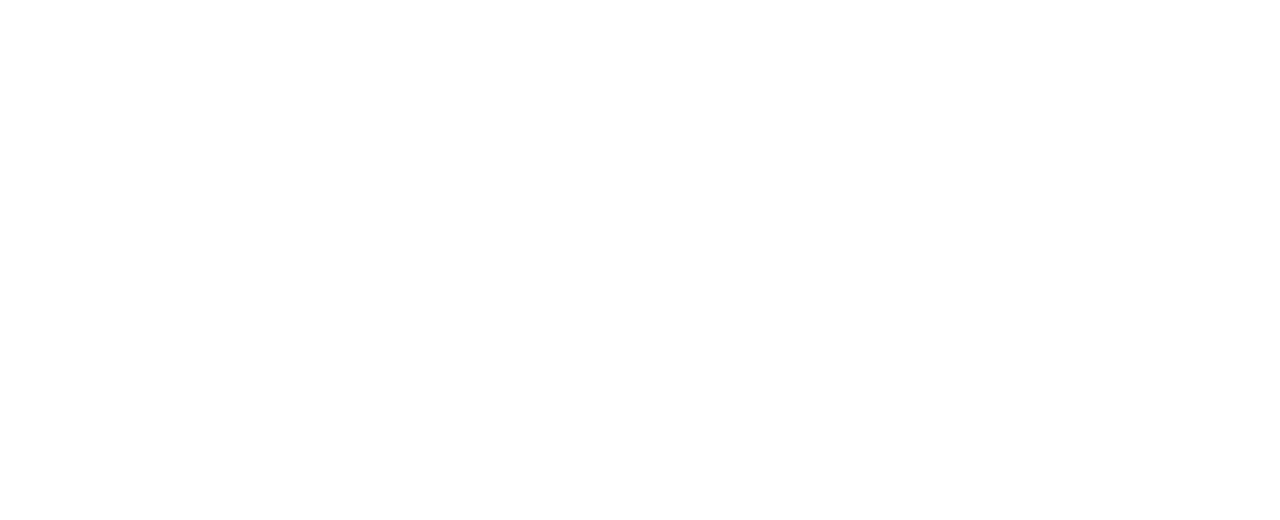
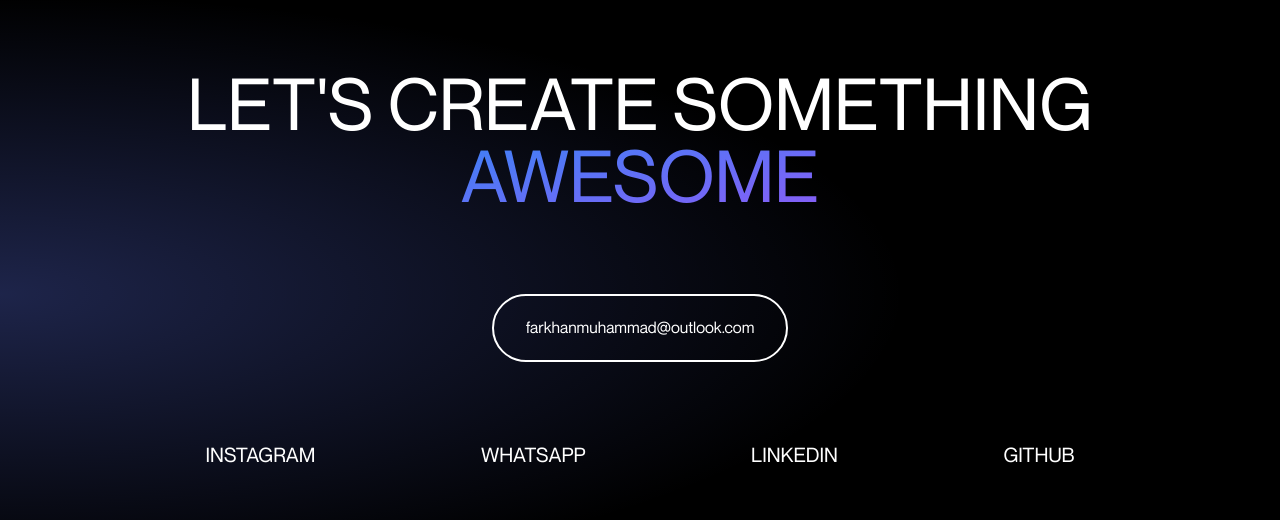
Before and after one commit to farkhanmhd/portfolio, a Next.js app: page / in a window 1280 px wide. Shown: the part 2166-2686 px from the top of the page. Before the commit the page ends 2036 px from the top, so only its background shows below. Built offline with nearby package versions, Linux system fonts and the light colour scheme.

Commit message:
added mesh background

```diff
--- a/src/app/components/ui/Card/Card.tsx
+++ b/src/app/components/ui/Card/Card.tsx
@@ -28,8 +28,8 @@
           alt={project.title}
         />
       </Link>
-      <div className="pointer-events-none absolute inset-0 h-full w-full bg-black opacity-0 group-hover/product:opacity-50"></div>
-      <h2 className="absolute bottom-4 left-4 text-white opacity-0 group-hover/product:opacity-100">
+      <div className="pointer-events-none absolute inset-0 h-full w-full bg-black opacity-0 duration-200 group-hover/product:opacity-50"></div>
+      <h2 className="absolute bottom-4 left-4 text-3xl text-white opacity-0 group-hover/product:opacity-100">
         {project.title}
       </h2>
     </li>
--- /dev/null
+++ b/src/app/components/ui/Contact/Contact.tsx
@@ -0,0 +1,74 @@
+"use client";
+
+import React, { useEffect, useRef } from "react";
+import { isElementInViewport } from "@/app/utils/utils";
+import Link from "next/link";
+
+export default function Contact() {
+  const contactRef = useRef<any>(null);
+  useEffect(() => {
+    const contact = contactRef.current;
+    function revealOnScroll() {
+      if (isElementInViewport(contact)) {
+        contact.classList.replace("opacity-0", "opacity-100");
+      }
+    }
+
+    window.addEventListener("scroll", revealOnScroll);
+    return () => window.removeEventListener("scroll", revealOnScroll);
+  }, []);
+
+  const listItems = [
+    {
+      href: "https://instagram.com/farkhanmhd",
+      content: "Instagram",
+    },
+    {
+      href: "https://wa.me/+6282249246192",
+      content: "Whatsapp",
+    },
+    {
+      href: "https://www.linkedin.com/in/farkhanmhd/",
+      content: "LinkedIn",
+    },
+    {
+      href: "https://github.com/farkhanmhd",
+      content: "Github",
+    },
+  ];
+
+  return (
+    <div
+      id="contact"
+      className="contact-bg relative flex h-screen w-screen flex-col items-center justify-center gap-y-20  px-10 py-24 text-white opacity-0 duration-[2500ms] lg:py-52"
+      ref={contactRef}
+    >
+      <h2 className=" text-center text-3xl font-extralight uppercase md:text-5xl lg:text-7xl">
+        {`Let's create something `}
+        <span className="bg-gradient-to-br from-blue-500 to-violet-500 bg-clip-text text-transparent">
+          Awesome
+        </span>
+      </h2>
+      <Link
+        href="mailto:farkhanmuhammad@outlook.com"
+        className="rounded-full border-2 border-white px-8 py-5 text-white duration-[250ms] hover:border-transparent hover:bg-white hover:text-black"
+      >
+        farkhanmuhammad@outlook.com
+      </Link>
+      <ul className="flex w-full justify-evenly text-sm lg:text-base xl:text-xl">
+        {listItems.map((item) => (
+          <li key={item.content}>
+            <Link
+              href={item.href}
+              target="_blank"
+              rel="noreferrer"
+              className="uppercase duration-[250ms] hover:text-blue-500"
+            >
+              {item.content}
+            </Link>
+          </li>
+        ))}
+      </ul>
+    </div>
+  );
+}
--- /dev/null
+++ b/src/app/components/ui/Footer/Footer.tsx
@@ -0,0 +1,10 @@
+export default function Footer() {
+  return (
+    <footer className="flex w-full justify-center gap-x-5 border-t px-5 py-10 text-xs text-white md:text-base lg:px-20">
+      <p>
+        &copy;
+        {`${new Date().getFullYear()} Farkhan Muhammad. All rights reserved.`}
+      </p>
+    </footer>
+  );
+}
--- a/src/app/components/ui/Header/Header.tsx
+++ b/src/app/components/ui/Header/Header.tsx
@@ -2,6 +2,7 @@
 
 import React, { useEffect, useRef } from "react";
 import Link from "next/link";
+import { isElementAtTop } from "@/app/utils/utils";
 
 export default function Header() {
   const headerRef = useRef<any>(null);
@@ -14,6 +15,12 @@
     }, 0);
 
     window.addEventListener("scroll", function () {
+      if (isElementAtTop(header)) {
+        header.classList.replace("bg-black/70", "bg-black/0");
+      } else {
+        header.classList.replace("bg-black/0", "bg-black/70");
+      }
+
       const currentScrollTop = window.scrollY;
       if (currentScrollTop > lastScrollTop) {
         header.classList.replace("top-0", "-top-32");
@@ -45,20 +52,20 @@
   ];
   return (
     <header
-      className="fixed -top-32 z-[999] w-screen bg-black/70 backdrop-blur-md duration-500"
+      className="fixed -top-32 z-[999] w-screen bg-black/0 backdrop-blur-md duration-500"
       ref={headerRef}
     >
       <div
         id="header-item-container"
         className="mx-auto flex w-[80%] items-center justify-between py-8"
       >
-        <div id="logo">
-          <h3 className="text-xl ">
+        <div id="logo" className="hidden rounded-lg bg-white p-2 md:block">
+          <h3 className="text-xl font-extrabold text-black">
             <Link href="/">FM</Link>
           </h3>
         </div>
-        <nav>
-          <ul className="flex gap-x-10 text-xl">
+        <nav className="w-full md:w-auto">
+          <ul className="flex justify-between gap-x-10 text-xl">
             {navItems.map((navItem: { href: string; textContent: string }) => (
               <li key={navItem.textContent}>
                 <Link href={navItem.href}>
--- a/src/app/components/ui/Hero/Hero.tsx
+++ b/src/app/components/ui/Hero/Hero.tsx
@@ -4,7 +4,7 @@
 
 export default function Hero() {
   return (
-    <div className="flex h-screen w-screen flex-col items-center justify-center overflow-hidden bg-black px-10 uppercase">
+    <div className="hero-bg flex h-screen w-screen flex-col items-center justify-center overflow-hidden px-10 uppercase">
       <h1 className="relative z-20 mb-4 text-center text-3xl font-bold text-white md:text-5xl lg:text-8xl">
         {`Hi, I'm Farkhan,`}
       </h1>
--- a/src/app/components/ui/Projects/Projects.tsx
+++ b/src/app/components/ui/Projects/Projects.tsx
@@ -1,7 +1,7 @@
 "use client";
 import React, { useEffect, useRef } from "react";
 import ProjectCard from "../Card/Card";
-import isElementInViewport from "@/app/utils/isElementInViewPort";
+import { isElementInViewport } from "@/app/utils/utils";
 
 export default function Projects() {
   const projectRef = useRef<any>(null);
@@ -41,16 +41,18 @@
 
   return (
     <div
-      className="min-h-screen w-screen pb-10 opacity-0 duration-[1500ms]"
+      className="projects-bg relative min-h-screen w-screen pb-10 opacity-0 duration-[1500ms]"
       id="projects"
       ref={projectRef}
     >
+      <div id="project-content" className="z-[990]">
         <ProjectHeader />
         <ul className="mx-auto flex w-[80%] flex-wrap justify-center gap-10">
           {projects.map((project) => (
             <ProjectCard key={project.title} project={project} />
           ))}
         </ul>
+      </div>
     </div>
   );
 }
--- a/src/app/layout.tsx
+++ b/src/app/layout.tsx
@@ -3,6 +3,8 @@
 import "./styles.css";
 import "../../public/font/stylesheet.css";
 import Header from "./components/ui/Header/Header";
+import Contact from "./components/ui/Contact/Contact";
+import Footer from "./components/ui/Footer/Footer";
 
 export const metadata: Metadata = {
   title: "Farkhan's Portfolio",
@@ -16,9 +18,11 @@
 }>) {
   return (
     <html lang="en">
-      <body className="text-white antialiased">
+      <body className="bg-black text-white antialiased">
         <Header />
         {children}
+        <Contact />
+        <Footer />
       </body>
     </html>
   );
--- a/src/app/styles.css
+++ b/src/app/styles.css
@@ -6,11 +6,32 @@
   font-family: "neue_montrealbold", sans-serif;
 }
 
-.scrollbar-hide::-webkit-scrollbar {
-  display: none;
+.hero-bg {
+  background-color: hsla(0, 0%, 0%, 1);
+  background-image: radial-gradient(
+      at 16% 0%,
+      hsla(231, 100%, 70%, 0.29) 0px,
+      transparent 50%
+    ),
+    radial-gradient(at 0% 0%, hsla(343, 0%, 0%, 1) 0px, transparent 50%);
 }
 
-.scrollbar-hide {
-  -ms-overflow-style: none;
-  scrollbar-width: none;
+.contact-bg {
+  background-color: hsla(0, 0%, 0%, 1);
+  background-image: radial-gradient(
+      at 0% 53%,
+      hsla(231, 100%, 70%, 0.29) 0px,
+      transparent 50%
+    ),
+    radial-gradient(at 0% 0%, hsla(343, 0%, 0%, 1) 0px, transparent 50%);
 }
+
+.projects-bg {
+  background-color: hsla(0, 0%, 0%, 1);
+  background-image: radial-gradient(
+      at 100% 48%,
+      hsla(231, 100%, 70%, 0.29) 0px,
+      transparent 50%
+    ),
+    radial-gradient(at 0% 0%, hsla(343, 0%, 0%, 1) 0px, transparent 50%);
+}
--- a/src/app/utils/isElementInViewPort.ts
+++ b/src/app/utils/utils.ts
@@ -6,4 +6,9 @@
   );
 }
 
-export default isElementInViewport;
+function isElementAtTop(el: HTMLElement) {
+  const rect = el.getBoundingClientRect();
+  return rect.top <= 0 && window.scrollY === 0;
+}
+
+export { isElementInViewport, isElementAtTop };
--- a/tailwind.config.ts
+++ b/tailwind.config.ts
@@ -11,6 +11,7 @@
     "./src/components/**/*.{js,ts,jsx,tsx,mdx}",
     "./src/app/**/*.{js,ts,jsx,tsx,mdx}",
   ],
+
   theme: {
     extend: {
       animation: {
```
Lines whose indentation alone changed are shown as unchanged.
